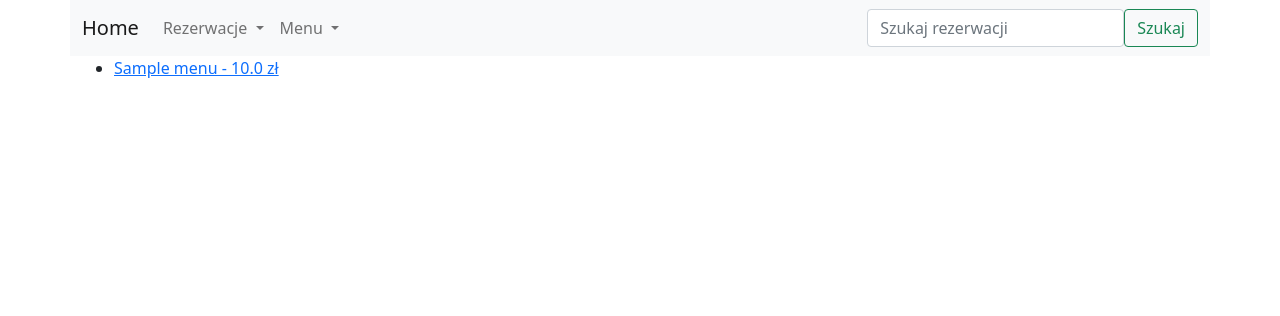
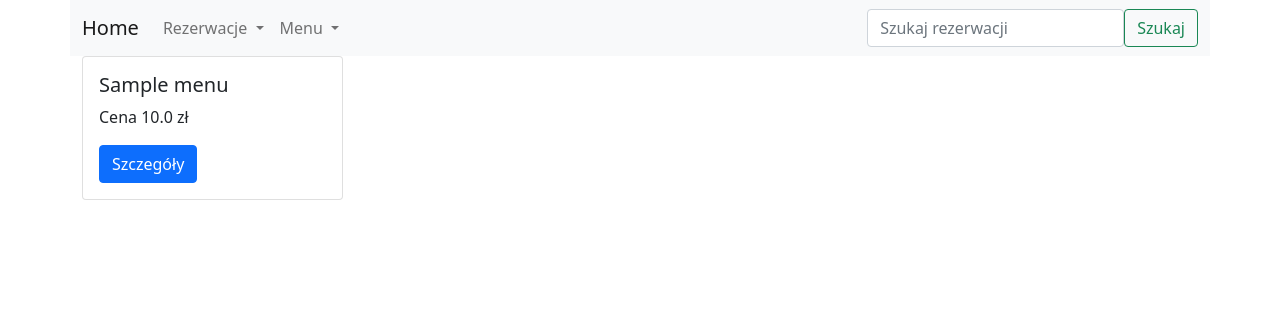
Before and after one commit to KonradDominowski/Restaurant-Manager, a Django app: page /menu/list/ in a window 1280 px wide. Shown: the top 316 px of the page. Run offline with Django 4.2, Linux system fonts and the light colour scheme; tables that the repository leaves empty hold one stand-in row (values such as "Sample post"); some libraries are stand-ins or nearby versions.

Commit message:
menu list cards and remove menu from reservation

```diff
--- a/restaurant/manager_app/templates/menu-list.html
+++ b/restaurant/manager_app/templates/menu-list.html
@@ -1,8 +1,21 @@
 {% extends 'base.html' %}
 {% block content %}
-    <ul>
-    {% for menu in menus %}
-        <li><a href="/menu/{{ menu.id }}">{{ menu }} - {{ menu.price }} zł</a>
-    {% endfor %}
-    </ul>
+    {#    <ul>#}
+    {#    {% for menu in menus %}#}
+    {#        <li><a href="/menu/{{ menu.id }}">{{ menu }} - {{ menu.price }} zł</a>#}
+    {#    {% endfor %}#}
+    {#    </ul>#}
+    <div class="row">
+        {% for menu in menus %}
+            <div class="col-sm-3" style="margin-bottom: 10px">
+                <div class="card">
+                    <div class="card-body">
+                        <h5 class="card-title">{{ menu }}</h5>
+                        <p class="card-text">Cena {{ menu.price }} zł</p>
+                        <a href="/menu/{{ menu.id }}" class="btn btn-primary">Szczegóły</a>
+                    </div>
+                </div>
+            </div>
+        {% endfor %}
+    </div>
 {% endblock %}
--- a/restaurant/manager_app/templates/reservations-details.html
+++ b/restaurant/manager_app/templates/reservations-details.html
@@ -35,6 +35,10 @@
                     {{ menu_form }}
                     <button type="submit">Dodaj menu</button>
                 </form>
+                <form method="post" action="{% url 'remove-menu' res_id=res.id %}">
+                    {% csrf_token %}
+                    <button type="submit">Usuń menu</button>
+                </form>
             </div>
         </li>
         <li>
--- a/restaurant/manager_app/views.py
+++ b/restaurant/manager_app/views.py
@@ -48,7 +48,6 @@ class CreateDishView(CreateView):
     template_name = 'dish-add.html'
 
 
-# TODO redirect to reservation list or details
 class CreateReservationView(View):
     def get(self, request):
         form = CreateReservationForm()
@@ -131,14 +130,16 @@ class DetailMenuView(ListView):
 
 class MenuListView(ListView):
     model = Menu
-    context_object_name = 'menus'
     template_name = 'menu-list.html'
 
+    def get_context_data(self, **kwargs):
+        context = super().get_context_data(**kwargs)
+        context['menus'] = Menu.objects.filter(active=True).order_by('name')
+        return context
 
-# TODO this view need major work
+
 class DishListView(ListView):
     model = Dish
-    context_object_name = 'dishes'
     template_name = 'dish-list.html'
 
     def get_context_data(self, **kwargs):
@@ -192,6 +193,14 @@ class SaveMenuToReservation(View):
         return redirect(reverse('reservation-details', kwargs={'res_id': res_id}))
 
 
+class RemoveMenuFromReservation(View):
+    def post(self, request, res_id):
+        reservation = Reservation.objects.get(id=res_id)
+        reservation.menu = None
+        reservation.save()
+        return redirect(reverse('reservation-details', kwargs={'res_id': res_id}))
+
+
 class SaveInfoToReservation(View):
     def post(self, request, res_id):
         reservation = Reservation.objects.get(id=res_id)
--- a/restaurant/restaurant/urls.py
+++ b/restaurant/restaurant/urls.py
@@ -13,11 +13,12 @@ Including another URLconf
     1. Import the include() function: from django.urls import include, path
     2. Add a URL to urlpatterns:  path('blog/', include('blog.urls'))
 """
+
 from django.contrib import admin
 from django.urls import path
 from manager_app.views import IndexView, CreateDishView, CreateReservationView, UpcomingReservationsView, \
     CreateMenuView, DetailMenuView, MenuListView, ReservationDetailView, SaveTableToReservation, SaveMenuToReservation, \
-    SaveInfoToReservation, ReservationsSearchView, DishListView
+    SaveInfoToReservation, ReservationsSearchView, DishListView, RemoveMenuFromReservation
 
 urlpatterns = [
     path('admin/', admin.site.urls),
@@ -34,4 +35,5 @@ urlpatterns = [
     path('reservations/details/<int:res_id>/savetable', SaveTableToReservation.as_view(), name='save-table'),
     path('reservations/details/<int:res_id>/savemenu', SaveMenuToReservation.as_view(), name='save-menu'),
     path('reservations/details/<int:res_id>/saveinfo', SaveInfoToReservation.as_view(), name='save-info'),
+    path('reservations/details/<int:res_id>/removemenu', RemoveMenuFromReservation.as_view(), name='remove-menu'),
 ]
```
